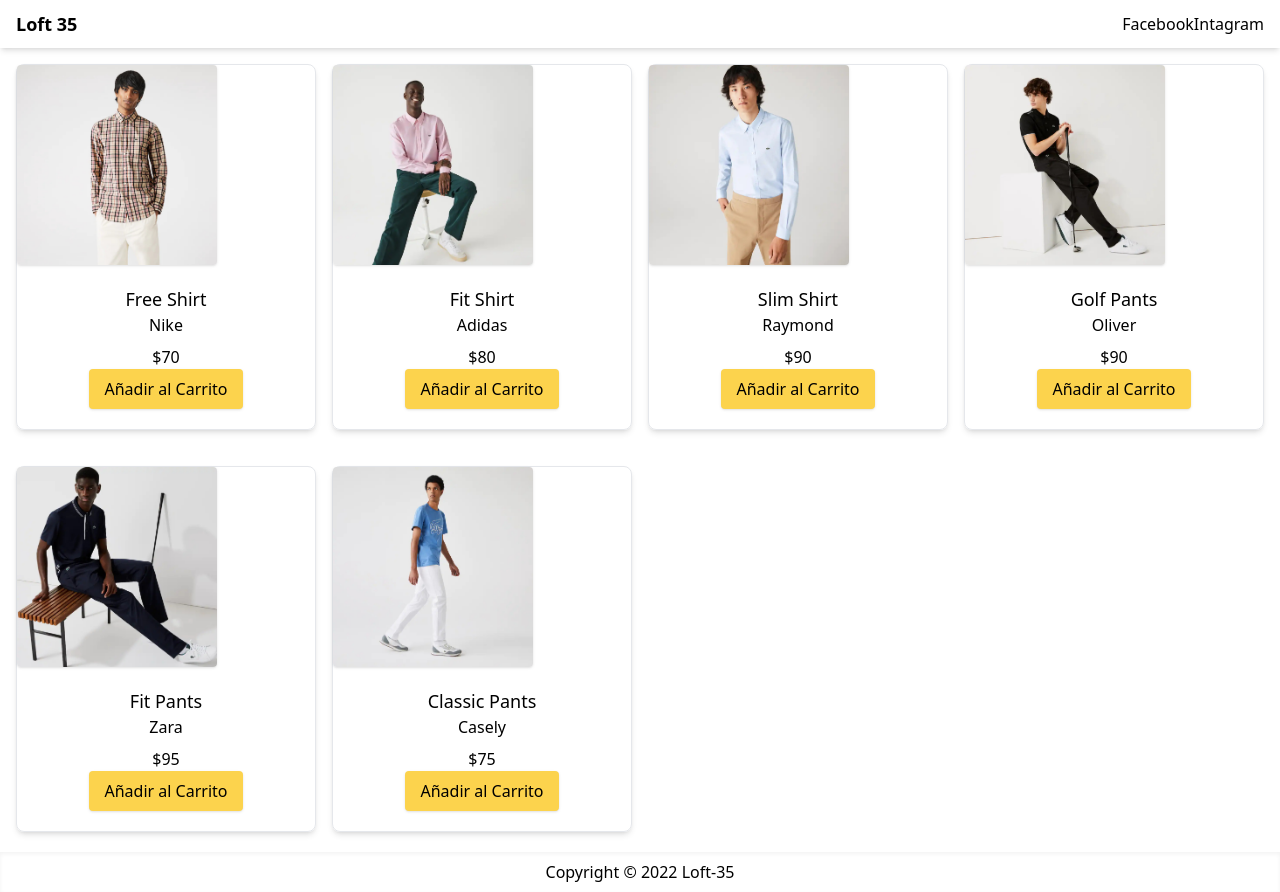
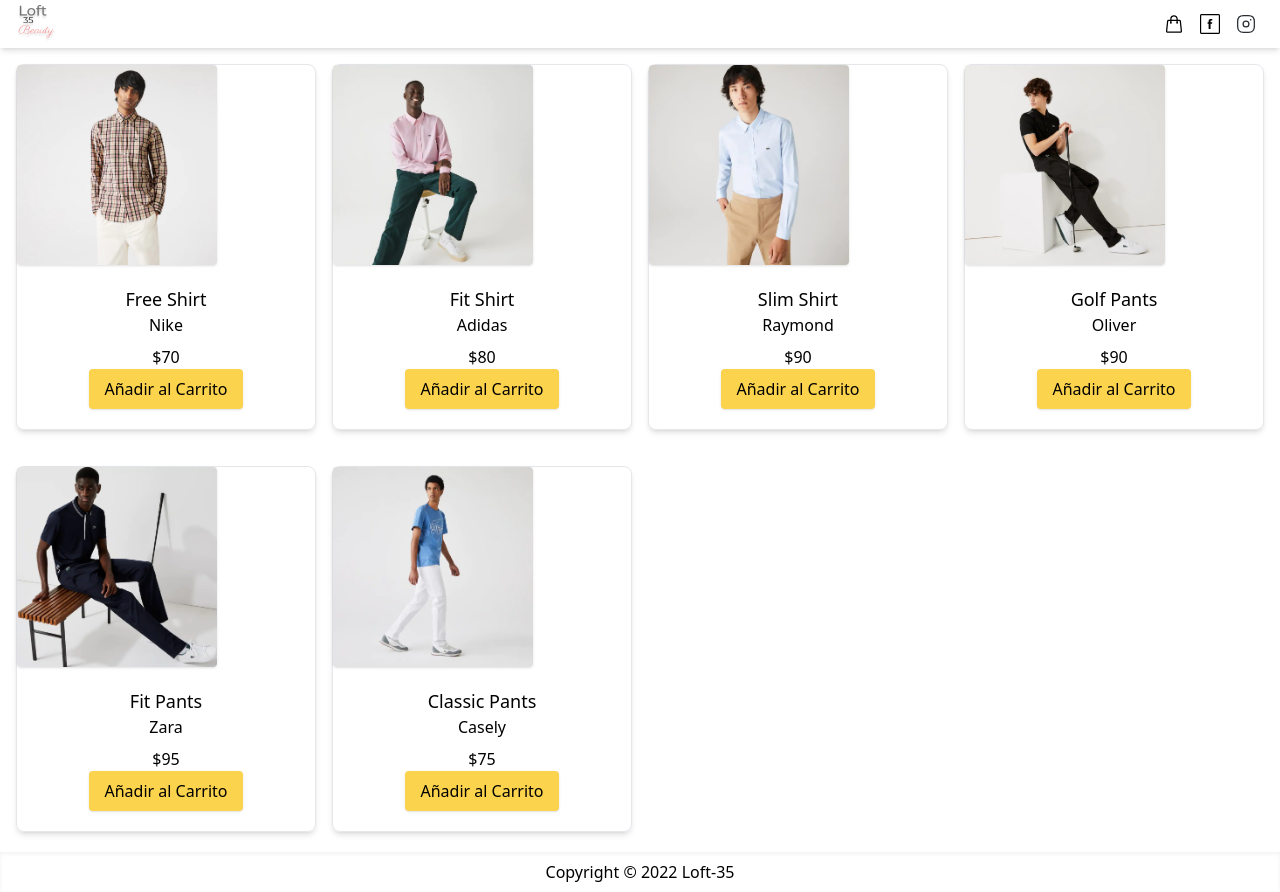
Before and after one commit to ackermanGitHub/loft-35-ecommerce, a Next.js app: page / in a window 1280 px wide. Built offline with nearby package versions, Linux system fonts and the light colour scheme.

Commit message:
Last commit at 4 am

```diff
--- a/src/components/ProductItem.tsx
+++ b/src/components/ProductItem.tsx
@@ -14,12 +14,11 @@ const ProductItem: React.FC<IProps> = ({ product }) => {
         <Image
           src={product.image}
           alt={product.name}
+          className="rounded shadow"
           width={200}
           height={200}
-          className="rounded shadow"
         />
       </Link>
-
       <div className="flex flex-col items-center justify-center p-5">
         <Link href={`/product/${product.slug}`}>
           <h2 className="text-lg">{product.name}</h2>
--- a/src/containers/Header.tsx
+++ b/src/containers/Header.tsx
@@ -1,5 +1,6 @@
 import React from 'react';
 import Link from 'next/link';
+import Image from 'next/image';
 
 interface IProps {}
 
@@ -8,12 +9,46 @@ const Header: React.FC<IProps> = () => {
     <header>
       <nav className="flex h-12 items-center px-4 justify-between shadow-md">
         <Link href="/" className="text-lg font-bold">
-          Loft 35
+          <Image
+            src="/icons/Loft-35-Beauty.png"
+            alt="Carrito de Compras"
+            className={'Loft-35-Beauty'}
+            width={40}
+            height={40}
+            priority
+          />
         </Link>
-        <div>
-          <Link href="/"></Link>
-          <Link href="/">Facebook</Link>
-          <Link href="/">Intagram</Link>
+        <div className="flex h-8 items-center">
+          <Link href="/" className="mx-2">
+            <Image
+              src="/icons/cart.svg"
+              alt="Carrito de Compras"
+              className={'shopping-cart'}
+              width={20}
+              height={24}
+              priority
+            />
+          </Link>
+          <Link href="/" className="mx-2">
+            <Image
+              src="/icons/facebook.svg"
+              alt="Dirección del Facebook"
+              className={'Facebook'}
+              width={20}
+              height={24}
+              priority
+            />
+          </Link>
+          <Link href="/" className="mx-2">
+            <Image
+              src="/icons/instagram.svg"
+              alt="Dirección del Instagram"
+              className={'Instagram'}
+              width={20}
+              height={24}
+              priority
+            />
+          </Link>
         </div>
       </nav>
     </header>
--- a/src/containers/Layout.tsx
+++ b/src/containers/Layout.tsx
@@ -15,7 +15,7 @@ const Layout: React.FC<IProps> = ({ children, title }) => {
         <title>{title ? title + ' - Loft 35' : 'Loft 35'}</title>
         <meta name="description" content="Loft-35 Store Sales Sistem" />
         <meta name="viewport" content="width=device-width, initial-scale=1" />
-        <link rel="icon" href="/src/assets/L35-logo.png" />
+        <link rel="icon" href="/icons/L35-logo.png" />
       </Head>
       <div className="flex min-h-screen flex-col justify-between">
         <Header />
```
Also changed, not shown: public/icons/facebook.svg (added), public/icons/instagram.svg (added).
